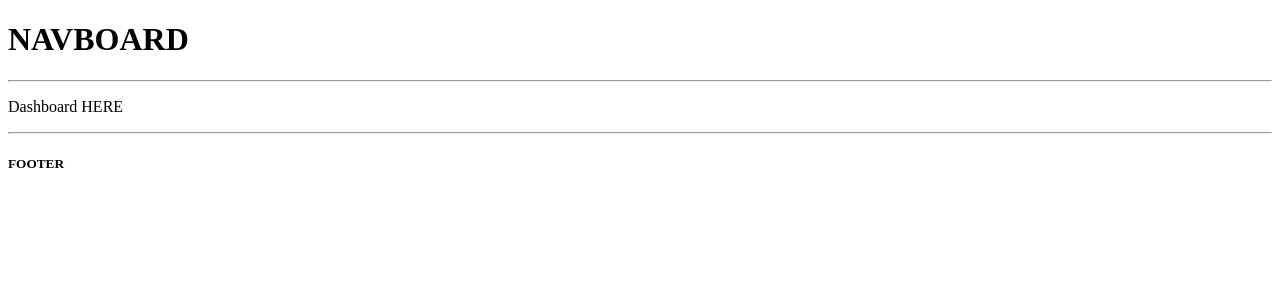
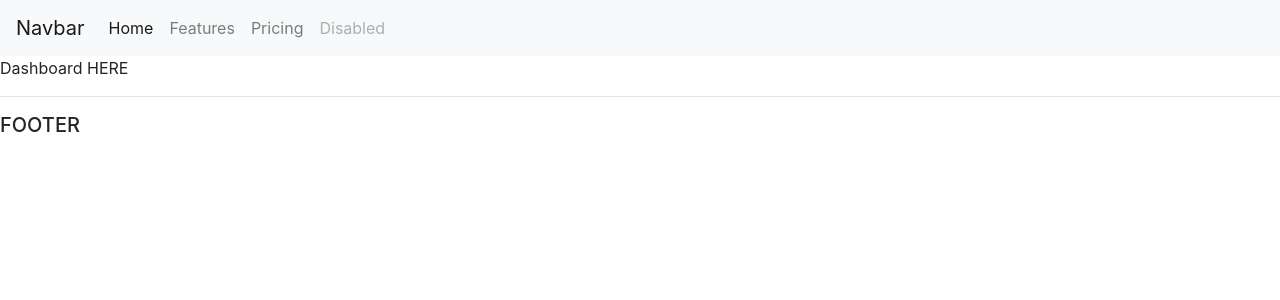
Before and after one commit to Nadabastaya/crm-django, a Django app: page / in a window 1280 px wide. Shown: the top 300 px of the page. Run offline with Django 3.2, Linux system fonts and the light colour scheme; some libraries are stand-ins or nearby versions.

Commit message:
add navbar and bootstrap cdn

```diff
--- a/accounts/templates/accounts/main.html
+++ b/accounts/templates/accounts/main.html
@@ -3,11 +3,11 @@
 <head>
     <meta charset="UTF-8">
     <meta name="viewport" content="width=device-width, initial-scale=1.0">
+    <link rel="stylesheet" href="https://maxcdn.bootstrapcdn.com/bootstrap/4.0.0/css/bootstrap.min.css" integrity="sha384-Gn5384xqQ1aoWXA+058RXPxPg6fy4IWvTNh0E263XmFcJlSAwiGgFAW/dAiS6JXm" crossorigin="anonymous">
     <title>Document</title>
 </head>
 <body>
-    <h1>NAVBOARD</h1>
-    <hr>
+    {% include 'accounts/navbar.html' %}
 
     {% block content %}
     {% endblock %}
--- /dev/null
+++ b/accounts/templates/accounts/navbar.html
@@ -0,0 +1,24 @@
+
+
+<nav class="navbar navbar-expand-lg navbar-light bg-light">
+    <a class="navbar-brand" href="#">Navbar</a>
+    <button class="navbar-toggler" type="button" data-toggle="collapse" data-target="#navbarNav" aria-controls="navbarNav" aria-expanded="false" aria-label="Toggle navigation">
+      <span class="navbar-toggler-icon"></span>
+    </button>
+    <div class="collapse navbar-collapse" id="navbarNav">
+      <ul class="navbar-nav">
+        <li class="nav-item active">
+          <a class="nav-link" href="#">Home <span class="sr-only">(current)</span></a>
+        </li>
+        <li class="nav-item">
+          <a class="nav-link" href="#">Features</a>
+        </li>
+        <li class="nav-item">
+          <a class="nav-link" href="#">Pricing</a>
+        </li>
+        <li class="nav-item">
+          <a class="nav-link disabled" href="#">Disabled</a>
+        </li>
+      </ul>
+    </div>
+  </nav>
```
